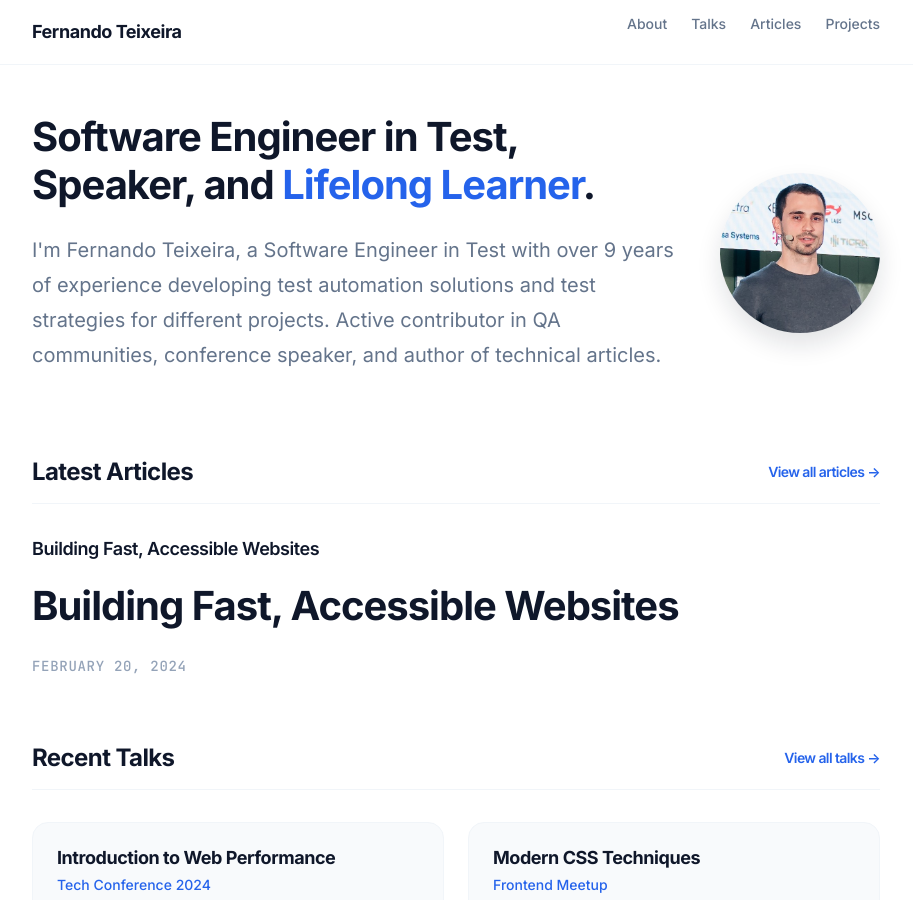
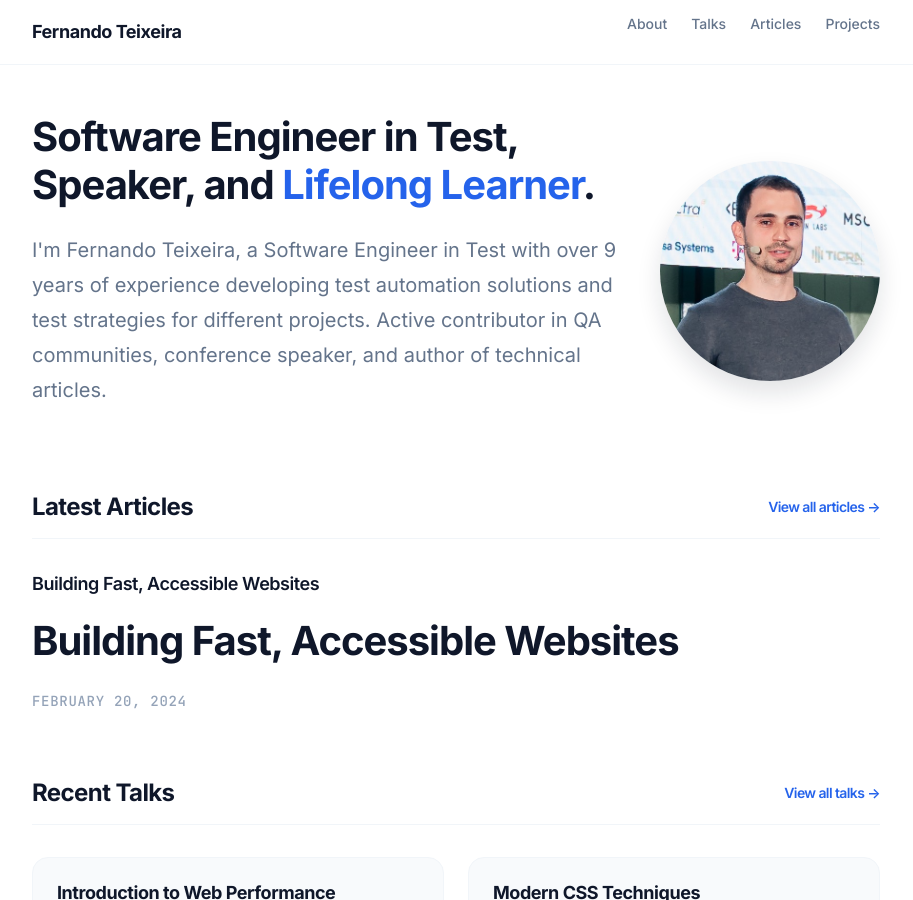
Before and after one commit to teixeira-fernando/teixeira-fernando.github.io, a Jekyll site: the page built from index.md, in a window 1280 px wide and 900 px high. Shown: the whole window, without its empty margins (184-1097 px from the left). Built offline with Jekyll 4.4.1, drawn with Linux system fonts in a browser that asks for light colours.

Commit message:
fixed image layouts

```diff
--- a/assets/css/main.css
+++ b/assets/css/main.css
@@ -394,7 +394,7 @@
 }
 
 .intro-profile-image {
-  width: 160px;
+  width: 220px;
   max-width: 100%;
   height: auto;
   aspect-ratio: 1 / 1;
@@ -902,11 +902,11 @@
 }
 
 .about-profile-image {
-  width: 220px;
+  width: 900px;
   max-width: 100%;
   height: auto;
-  aspect-ratio: 1 / 1;
-  border-radius: 24px;
+  aspect-ratio: 2 / 1;
+  border-radius: 12px;
   object-fit: cover;
   margin: 0 0 2rem 0;
   box-shadow: 0 14px 30px rgba(15, 23, 42, 0.12);
```
